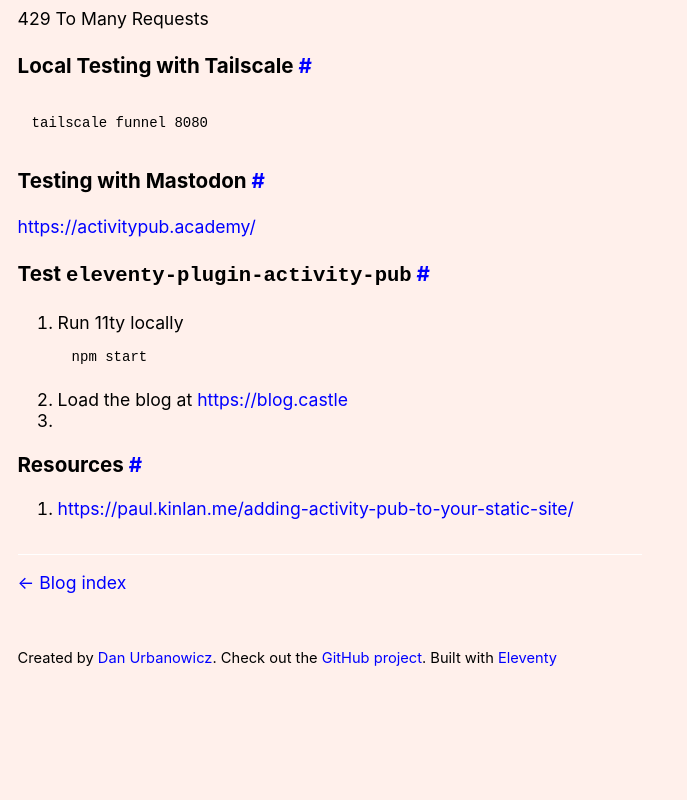
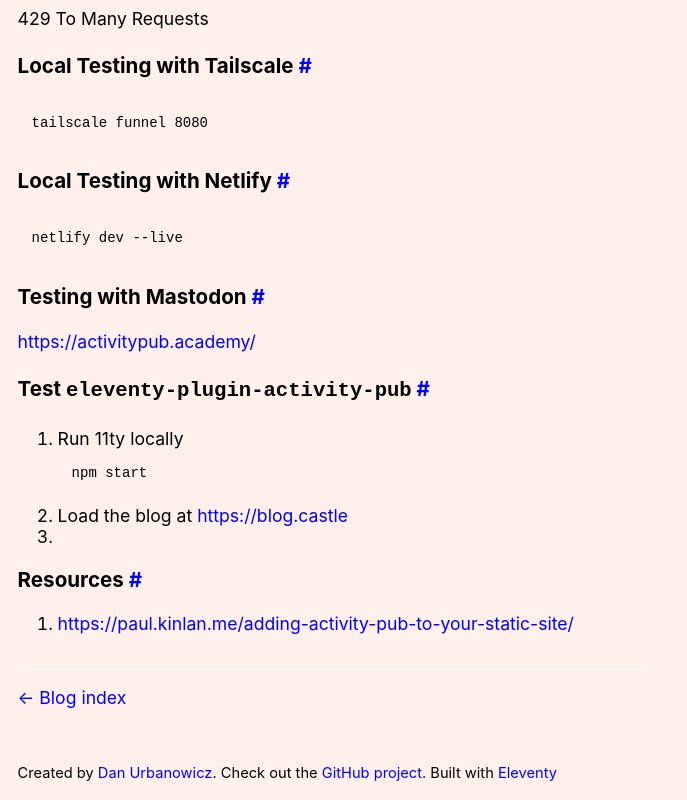
Before and after one commit to davidvasandani/blog, an Eleventy site: page posts/setting-up-activitypub/setting-up-activitypub.md in a window 1280 px wide. Shown: the part 1459-2259 px from the top of the page, without its empty margins (0-687 px from the left). Before the commit the page ends 2144 px from the top, so only its background shows below. Built offline with nearby package versions, Linux system fonts and the light colour scheme; Eleventy itself is replaced by a stand-in of ours; code samples lack their colours; files that its build step writes are made by us from their sources; what markdown-it-eleventy-img would draw is missing.

Commit message:
Update Post “setting-up-activitypub/setting-up-activitypub”

````diff
--- a/posts/setting-up-activitypub/setting-up-activitypub.md
+++ b/posts/setting-up-activitypub/setting-up-activitypub.md
@@ -66,6 +66,11 @@ password: `bitnami1`
 tailscale funnel 8080
 ```
 
+### Local Testing with Netlify
+```
+netlify dev --live
+```
+
 ### Testing with Mastodon
 https://activitypub.academy/
 
````
